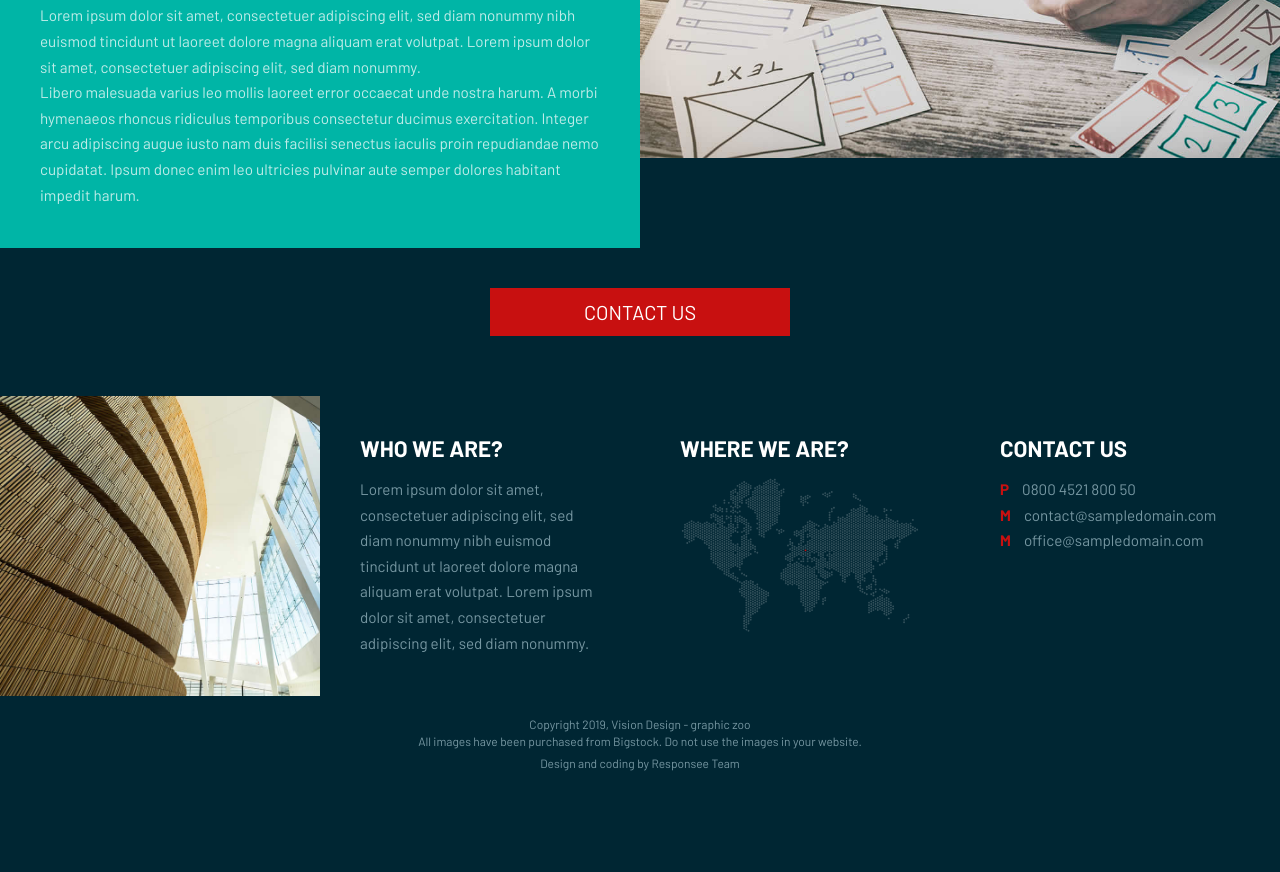
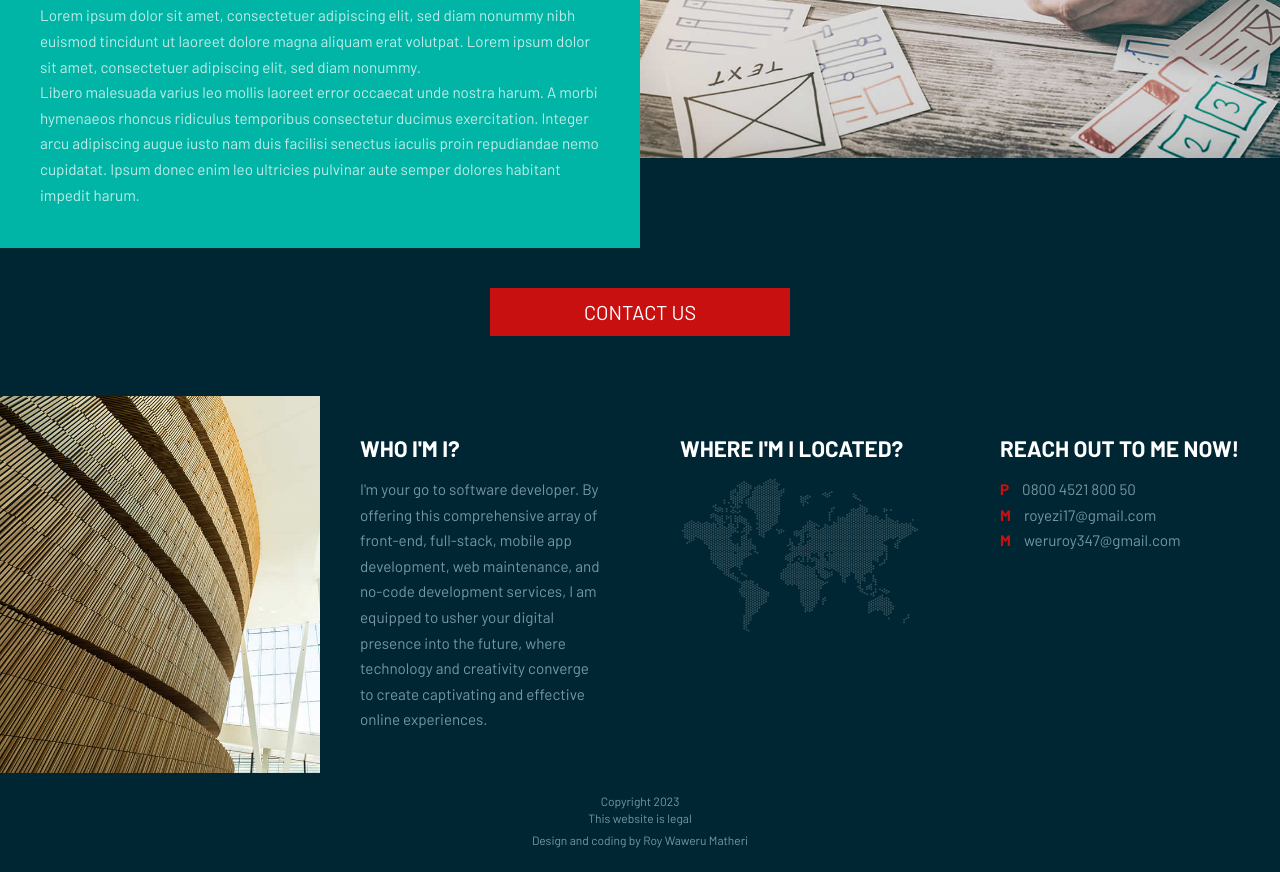
Before and after one commit to Royweru/portfolio1, a plain HTML site: page services.html in a window 1280 px wide. Shown: the part 1697-2569 px from the top of the page. Before the commit the page ends 2492 px from the top, so only its background shows below. Drawn offline with Linux system fonts and the light colour scheme.

Commit message:
modified:   about-us.html 	modified:   contact.html 	modified:   gallery.html 	modified:   index.html 	modified:   services.html

```diff
--- a/services.html
+++ b/services.html
@@ -119,30 +119,56 @@
       <footer class="grid">
         <!-- Footer - top -->
         <!-- Image-->
-        <div class="s-12 l-3 m-row-3 margin-bottom background-image" style="background-image:url(img/img-04.jpg)"></div>
+        <div
+          class="s-12 l-3 m-row-3 margin-bottom background-image"
+          style="background-image: url(img/img-04.jpg)"
+        ></div>
 
         <div class="s-12 m-9 l-3 padding-2x margin-bottom background-dark">
-           <h2 class="text-strong text-uppercase">Who We Are?</h2>
-           <p>Lorem ipsum dolor sit amet, consectetuer adipiscing elit, sed diam nonummy nibh euismod tincidunt ut laoreet dolore magna aliquam erat volutpat. Lorem ipsum dolor sit amet, consectetuer adipiscing elit, sed diam nonummy.</p>
+          <h2 class="text-strong text-uppercase">Who I'm I?</h2>
+          <p>
+            I'm your go to software developer. By offering this comprehensive array
+            of front-end, full-stack, mobile app development, web maintenance, and
+            no-code development services, I am equipped to usher your digital
+            presence into the future, where technology and creativity converge to
+            create captivating and effective online experiences.
+          </p>
         </div>
 
         <div class="s-12 m-9 l-3 padding-2x margin-bottom background-dark">
-           <h2 class="text-strong text-uppercase">Where We Are?</h2>
-           <img class="full-img" src="img/map.svg" alt=""/>
+          <h2 class="text-strong text-uppercase">Where I'm I located?</h2>
+          <img class="full-img" src="img/map.svg" alt="" />
         </div>
 
         <div class="s-12 m-9 l-3 padding-2x margin-bottom background-dark">
-           <h2 class="text-strong text-uppercase">Contact Us</h2>
-           <p><b class="text-primary margin-right-10">P</b> 0800 4521 800 50</p>
-           <p><b class="text-primary margin-right-10">M</b> <a class="text-primary-hover" href="mailto:contact@sampledomain.com">contact@sampledomain.com</a></p>
-           <p><b class="text-primary margin-right-10">M</b> <a class="text-primary-hover" href="mailto:office@sampledomain.com">office@sampledomain.com</a></p>
+          <h2 class="text-strong text-uppercase">Reach out to me now!</h2>
+          <p><b class="text-primary margin-right-10">P</b> 0800 4521 800 50</p>
+          <p>
+            <b class="text-primary margin-right-10">M</b>
+            <a class="text-primary-hover" href="mailto:contact@sampledomain.com"
+              >royezi17@gmail.com</a
+            >
+          </p>
+          <p>
+            <b class="text-primary margin-right-10">M</b>
+            <a class="text-primary-hover" href="mailto:office@sampledomain.com"
+              >weruroy347@gmail.com</a
+            >
+          </p>
         </div>
 
         <!-- Footer - bottom -->
         <div class="s-12 text-center margin-bottom">
-          <p class="text-size-12">Copyright 2019, Vision Design - graphic zoo</p>
-          <p class="text-size-12">All images have been purchased from Bigstock. Do not use the images in your website.</p>
-          <p><a class="text-size-12 text-primary-hover" href="http://www.myresponsee.com" title="Responsee - lightweight responsive framework">Design and coding by Responsee Team</a></p>
+          <p class="text-size-12">Copyright 2023</p>
+          <p class="text-size-12">This website is legal</p>
+          <p>
+            <a
+              class="text-size-12 text-primary-hover"
+              href="http://www.myresponsee.com"
+              title="Responsee - lightweight responsive framework"
+              >Design and coding by Roy Waweru Matheri</a
+            >
+          </p>
         </div>
       </footer>
       <script type="text/javascript" src="js/responsee.js"></script>
```
Also changed, not shown: about-us.html (+13 -16 lines), contact.html (+37 -10 lines), gallery.html (+37 -11 lines), index.html (+10 -9 lines).
